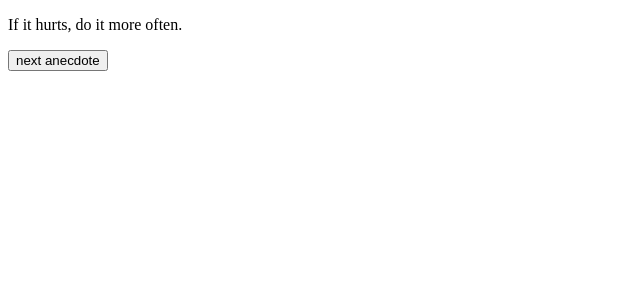
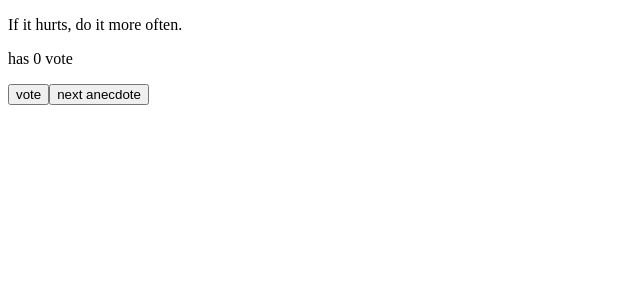
Before and after one commit to miskiat/fullstackopen_part1, a React (Create React App) app in the folder unicafe/: page / in a window 1280 px wide. Shown: the top 300 px of the page, without its empty margins (0-640 px from the left). Built offline with nearby package versions, Linux system fonts and the light colour scheme.

Commit message:
1.13*: anecdotes step2

```diff
--- a/unicafe/src/App.js
+++ b/unicafe/src/App.js
@@ -9,16 +9,24 @@ const App = () => {
     "Debugging is twice as hard as writing the code in the first place. Therefore, if you write the code as cleverly as possible, you are, by definition, not smart enough to debug it.",
     "Programming without an extremely heavy use of console.log is same as if a doctor would refuse to use x-rays or blood tests when diagnosing patients.",
   ];
-
+  const score = new Array().fill(0);
   const [selected, setSelected] = useState(0);
+  const [vote, setVote] = useState([0, 0, 0, 0, 0, 0, 0]);
   const generateRandom = () => {
     let random = Math.floor(Math.random() * anecdotes.length);
     setSelected(random);
+  };
+  const handleVote = () => {
+    const points = [...vote];
+    points[selected] = points[selected] + 1;
+    setVote(points);
   };
 
   return (
     <div>
       <p>{anecdotes[selected]}</p>
+      <p>has {vote[selected]} vote</p>
+      <button onClick={handleVote}>vote</button>
       <button onClick={generateRandom}>next anecdote</button>
     </div>
   );
```
